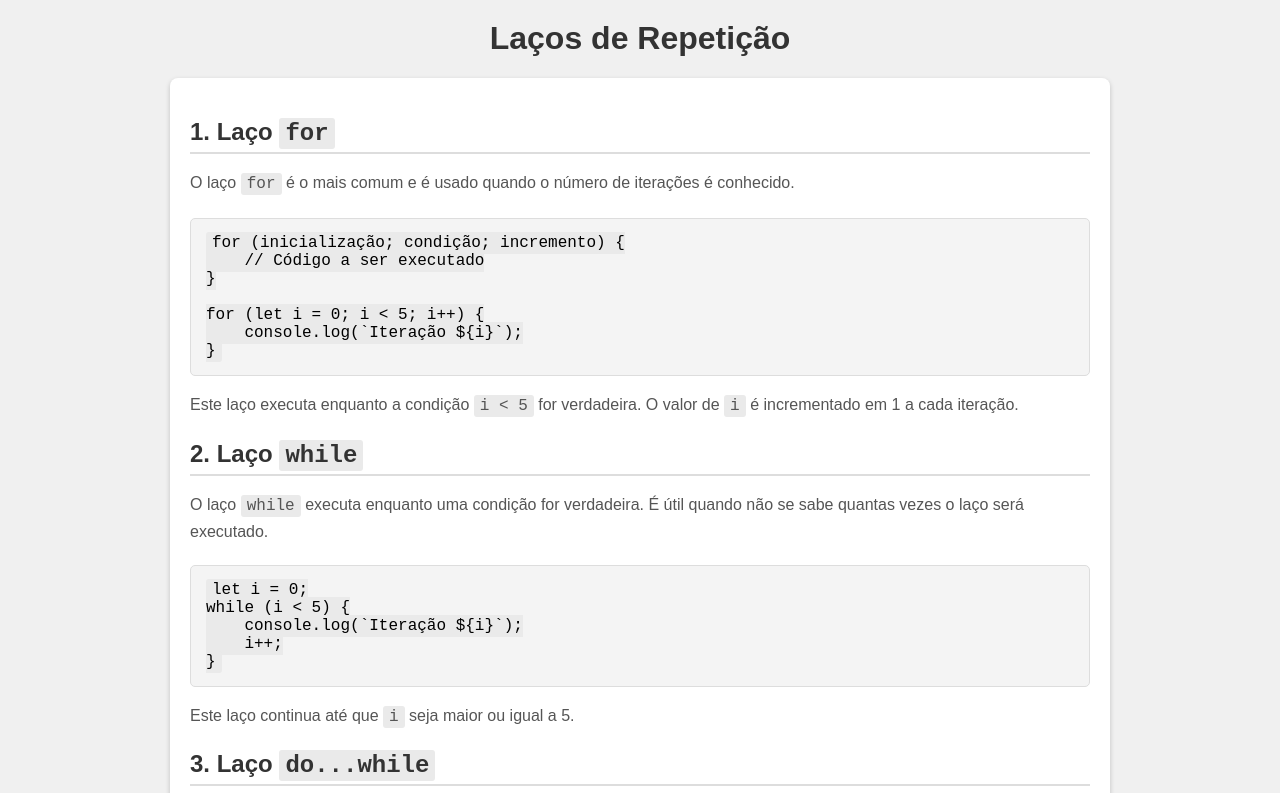
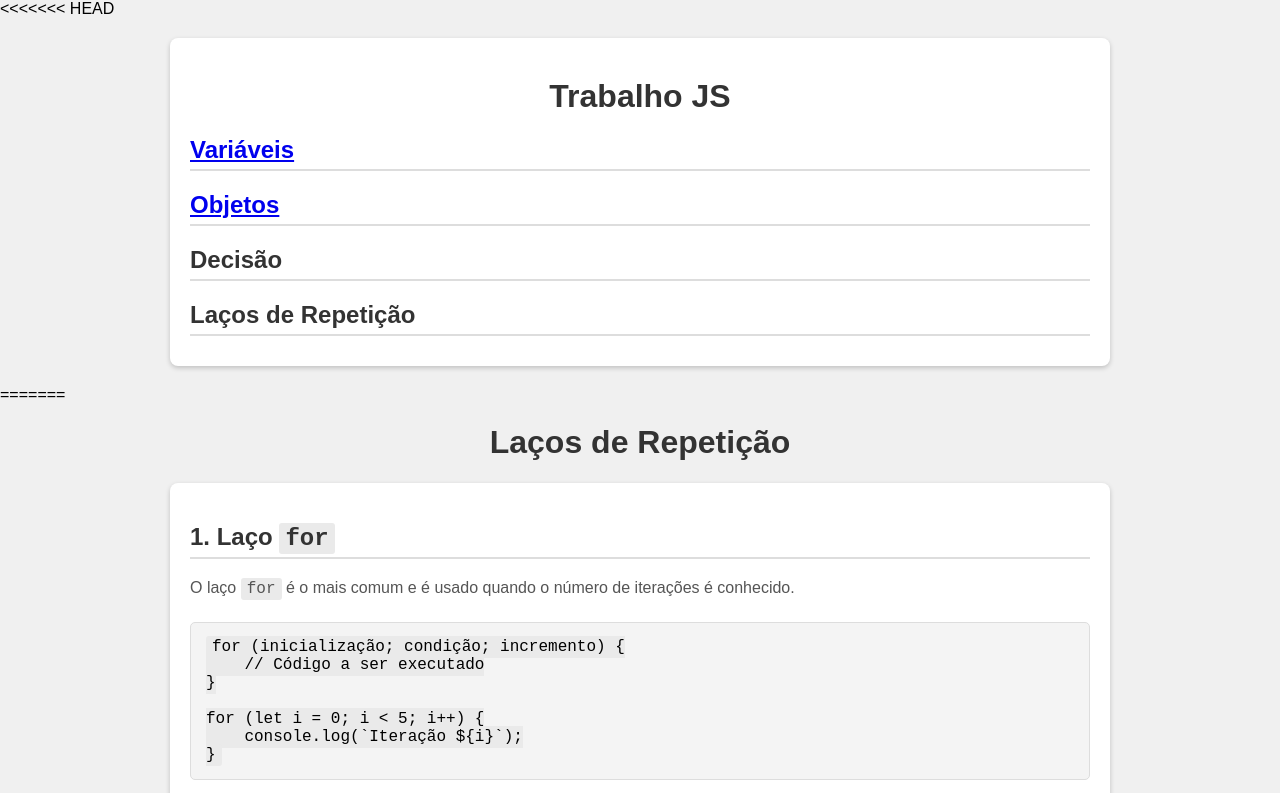
Before and after one commit to Gabriel-Dias-Freitas/Trabalho-JS, a plain HTML site: page index.html in a window 1280 px wide. Shown: the top 793 px of the page. Drawn offline with Linux system fonts and the light colour scheme.

Commit message:
Add files via upload

```diff
--- a/index.html
+++ b/index.html
@@ -1,3 +1,23 @@
+<<<<<<< HEAD
+<!DOCTYPE html>
+<html lang="pt-br">
+<head>
+    <meta charset="UTF-8">
+    <meta name="viewport" content="width=device-width, initial-scale=1.0">
+    <title>Trabalho JS</title>
+    <link rel="stylesheet" href="style.css">
+</head>
+<body>
+    <div class="container">
+        <h1>Trabalho JS</h1>
+        <h2><a href="variaveis.html">Variáveis</a></h2>
+        <h2><a href="objetos.html">Objetos</a></h2>
+        <h2>Decisão</h2>
+        <h2>Laços de Repetição</h2>
+    </div>
+</body>
+</html>
+=======
 <!DOCTYPE html>
 <html lang="pt-br">
 
@@ -142,3 +162,4 @@ console.log(soma); // 10</code></pre>
 </body>
 
 </html>
+>>>>>>> 10ad667b04a215f1dd78e7e51be1051473a65049
```
